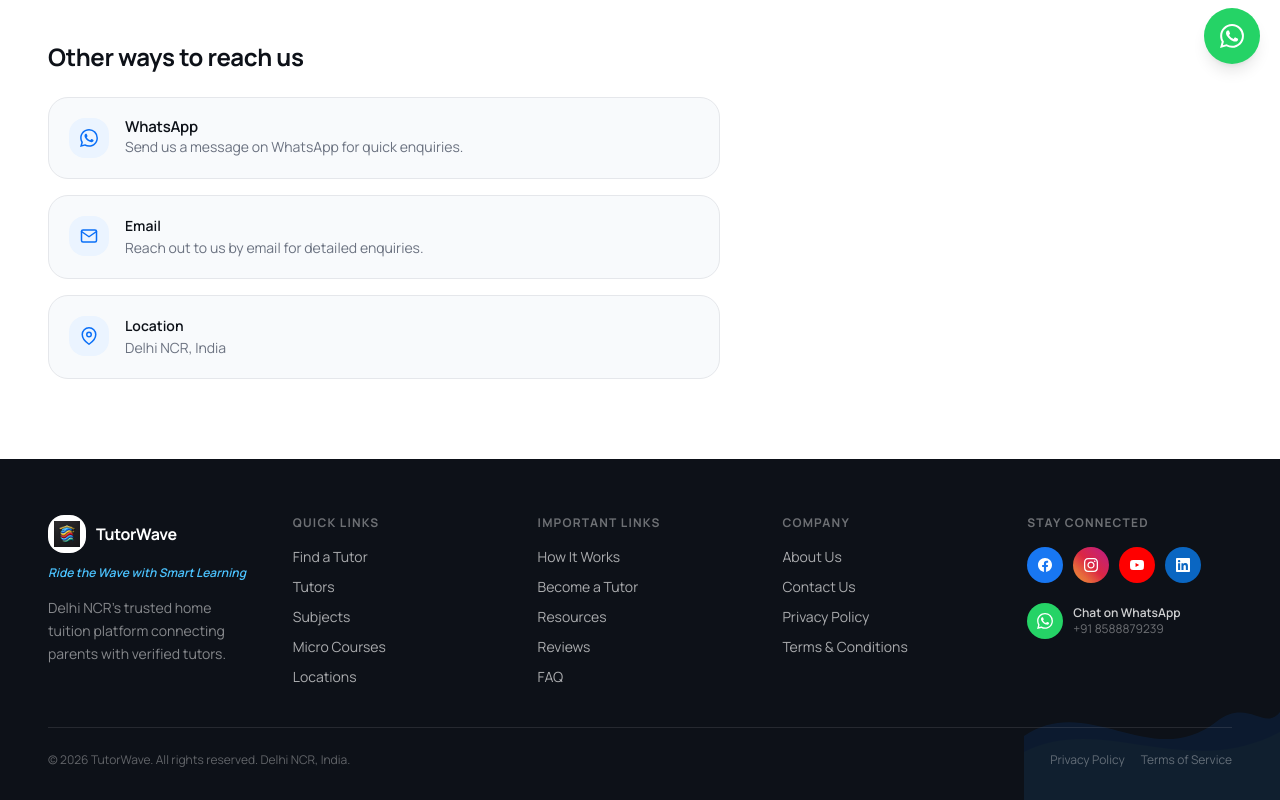
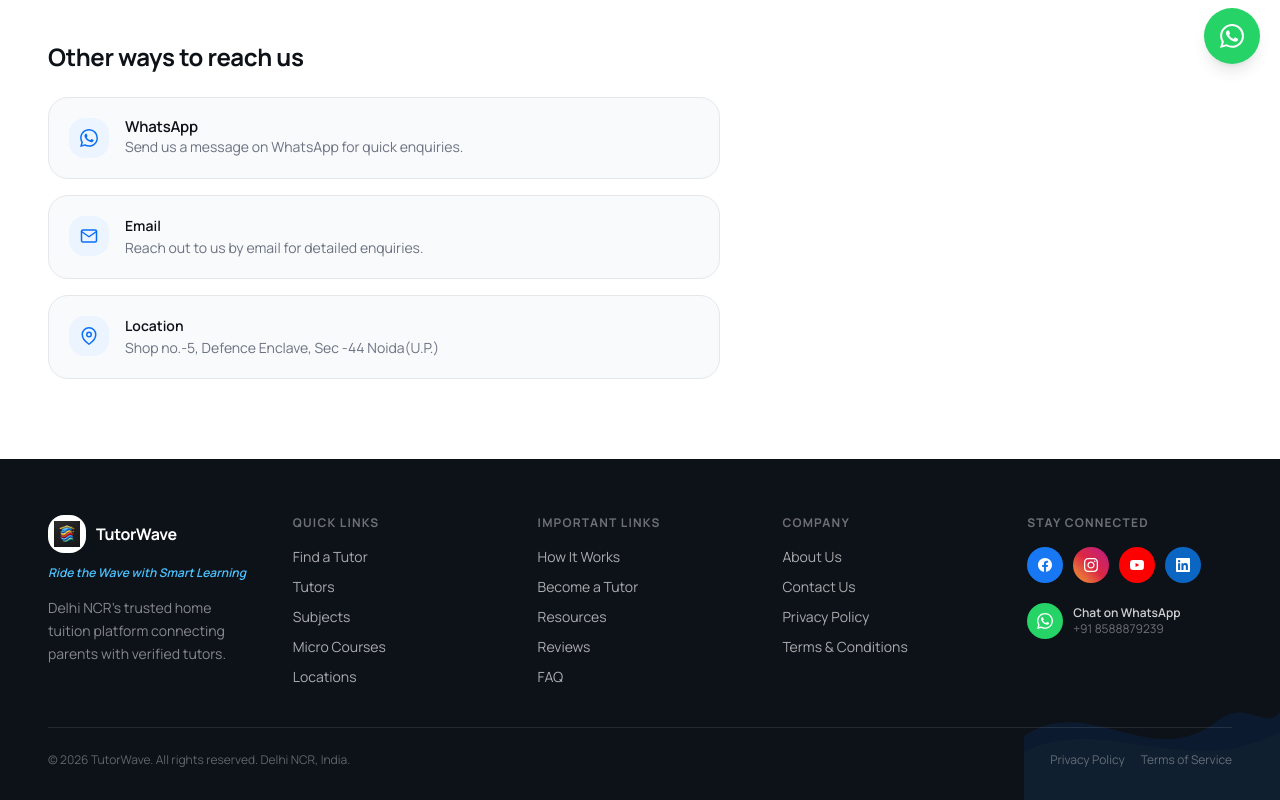
Before and after one commit to priyam0710/tutorwave, a Next.js app: page /contact in a window 1280 px wide. Shown: the part 716-1516 px from the top of the page. Built offline with nearby package versions, Linux system fonts and the light colour scheme.

Commit message:
Update page.tsx

```diff
--- a/src/app/contact/page.tsx
+++ b/src/app/contact/page.tsx
@@ -166,7 +166,7 @@ export default function ContactPage() {
                 </div>
                 <div>
                   <p className="font-semibold text-[#0D1118] text-sm mb-0.5">Location</p>
-                  <p className="text-[#6B7280] text-sm">Delhi NCR, India</p>
+                  <p className="text-[#6B7280] text-sm">Shop no.-5, Defence Enclave, Sec -44 Noida(U.P.)</p>
                 </div>
               </div>
             </div>
```
